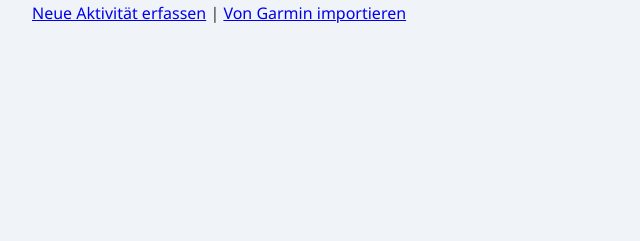
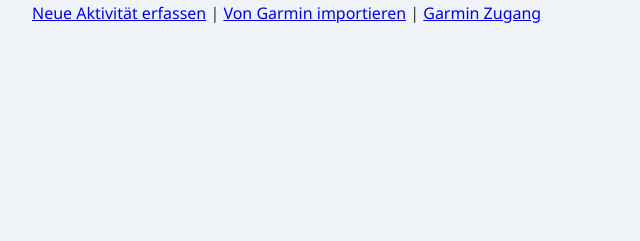
Before and after one commit to Flansi/sporttracker, a Flask app: page / in a window 1280 px wide. Shown: the part 559-800 px from the top of the page, without its empty margins (0-640 px from the left). Run offline with Flask 3, Linux system fonts and the light colour scheme; tables that the repository leaves empty hold one stand-in row (values such as "Sample post").

Commit message:
Add secure Garmin credential storage and auto import

```diff
--- a/app.py
+++ b/app.py
@@ -1,9 +1,20 @@
 from flask import Flask, render_template, request, redirect, url_for
 import sqlite3
 from pathlib import Path
+import os
 
 app = Flask(__name__)
 DB_PATH = Path('activities.db')
+
+
+def _get_cipher():
+    """Return Fernet cipher based on the GARMIN_KEY env variable."""
+    from cryptography.fernet import Fernet
+
+    key = os.environ.get("GARMIN_KEY")
+    if not key:
+        raise RuntimeError("GARMIN_KEY environment variable not set")
+    return Fernet(key)
 
 
 def init_db():
@@ -15,6 +26,13 @@ def init_db():
                 type TEXT,
                 distance REAL,
                 notes TEXT
+            )"""
+        )
+        conn.execute(
+            """CREATE TABLE IF NOT EXISTS credentials (
+                id INTEGER PRIMARY KEY,
+                username TEXT NOT NULL,
+                password BLOB NOT NULL
             )"""
         )
 
@@ -67,6 +85,37 @@ def add_activity(date, type_, distance, notes):
         conn.commit()
 
 
+def set_garmin_credentials(username: str, password: str):
+    """Store encrypted Garmin credentials in the local database."""
+    cipher = _get_cipher()
+    token = cipher.encrypt(password.encode())
+    with sqlite3.connect(DB_PATH) as conn:
+        conn.execute("DELETE FROM credentials")
+        conn.execute(
+            "INSERT INTO credentials (id, username, password) VALUES (1, ?, ?)",
+            (username, token),
+        )
+        conn.commit()
+
+
+def get_garmin_credentials():
+    """Return decrypted Garmin credentials or ``(None, None)``."""
+    cipher = _get_cipher()
+    with sqlite3.connect(DB_PATH) as conn:
+        cur = conn.execute(
+            "SELECT username, password FROM credentials WHERE id=1"
+        )
+        row = cur.fetchone()
+        if not row:
+            return None, None
+        username, token = row
+        try:
+            password = cipher.decrypt(token).decode()
+        except Exception:
+            return None, None
+        return username, password
+
+
 def fetch_garmin_activities(username: str, password: str):
     """Fetch activities from Garmin Connect. Requires valid credentials."""
     try:
@@ -94,6 +143,12 @@ def fetch_garmin_activities(username: str, password: str):
 @app.route("/")
 def index():
     activities = get_activities()
+    if not activities:
+        username, password = get_garmin_credentials()
+        if username and password:
+            for act in fetch_garmin_activities(username, password):
+                add_activity(act["date"], act["type"], act["distance"], act["notes"])
+            activities = get_activities()
     recent = get_recent_activities()
     avg_distance = get_average_distance()
     return render_template(
@@ -118,14 +173,25 @@ def add_activity_route():
 
 @app.route("/import_garmin")
 def import_garmin():
-    # TODO: Replace with secure credential handling
-    username = "your_garmin_username"
-    password = "your_garmin_password"
+    username, password = get_garmin_credentials()
+    if not username or not password:
+        return redirect(url_for("garmin_settings"))
     for act in fetch_garmin_activities(username, password):
         add_activity(act["date"], act["type"], act["distance"], act["notes"])
     return redirect(url_for("index"))
 
 
+@app.route("/settings", methods=["GET", "POST"])
+def garmin_settings():
+    if request.method == "POST":
+        username = request.form["username"]
+        password = request.form["password"]
+        set_garmin_credentials(username, password)
+        return redirect(url_for("index"))
+    username, _ = get_garmin_credentials()
+    return render_template("settings.html", username=username or "")
+
+
 if __name__ == "__main__":
     init_db()
     app.run(debug=True)
--- a/requirements.txt
+++ b/requirements.txt
@@ -1,2 +1,4 @@
 Flask
 requests
+garminconnect
+cryptography
--- a/templates/index.html
+++ b/templates/index.html
@@ -131,7 +131,11 @@
     </tr>
     {% endfor %}
   </table>
-  <p><a href="{{ url_for('add_activity_route') }}">Neue Aktivität erfassen</a> | <a href="{{ url_for('import_garmin') }}">Von Garmin importieren</a></p>
+  <p>
+    <a href="{{ url_for('add_activity_route') }}">Neue Aktivität erfassen</a> |
+    <a href="{{ url_for('import_garmin') }}">Von Garmin importieren</a> |
+    <a href="{{ url_for('garmin_settings') }}">Garmin Zugang</a>
+  </p>
 
 
   <!-- ---------- Interaktivität ---------- -->
```
Also changed, not shown: templates/settings.html (added, +18 -0 lines).
